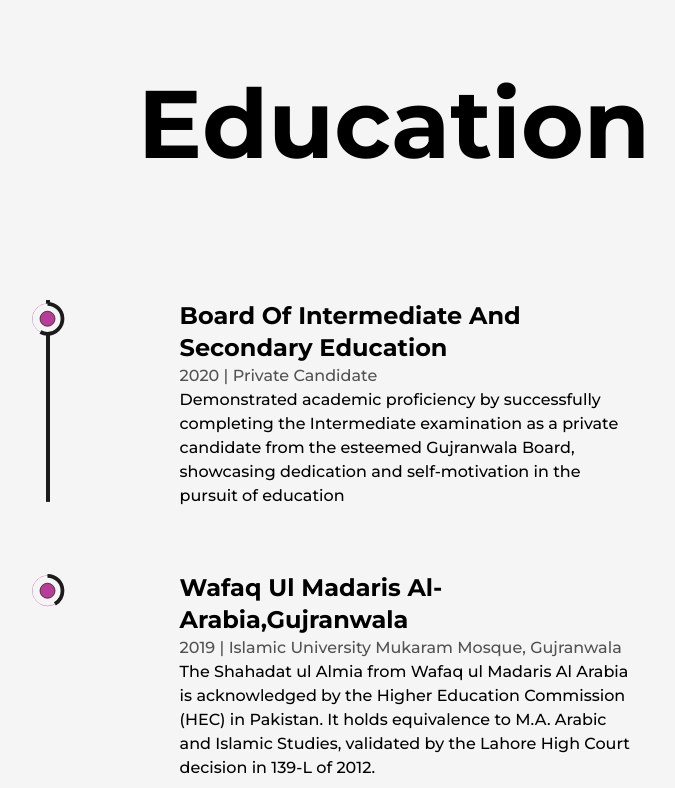
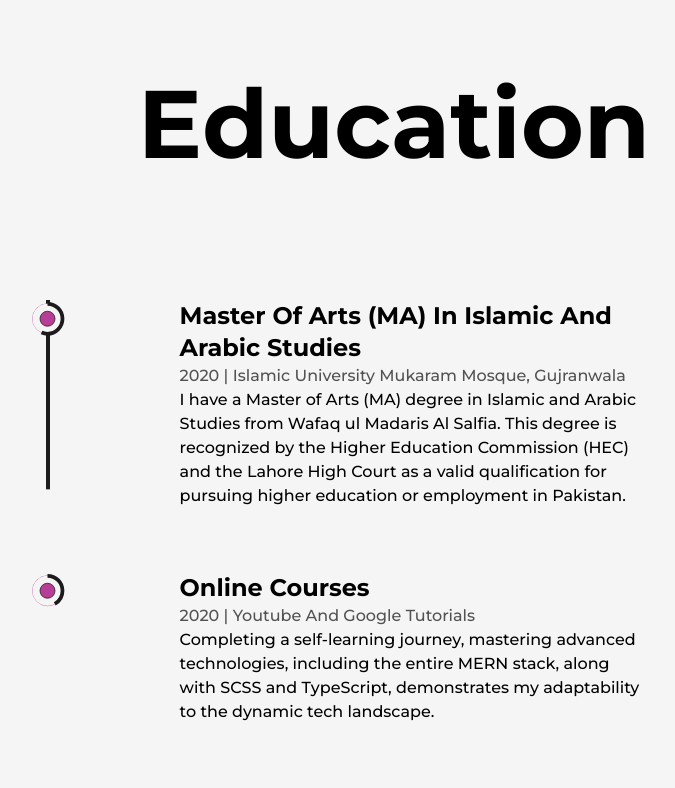
Before and after one commit to hamza-nafasat/my-portfolio-nextJs, a Next.js app: page /about in a window 1280 px wide. Shown: the part 2000-2788 px from the top of the page, without its empty margins (246-921 px from the left). Built offline with nearby package versions, Linux system fonts and the light colour scheme.

Commit message:
changing data

```diff
--- a/src/components/Globel/Text.js
+++ b/src/components/Globel/Text.js
@@ -13,7 +13,7 @@
 
 export const SIMPLEOVERVIEW = [
 	{ text: "Adapted Skills", num: 15 },
-	{ text: "Projects Completed", num: 13 },
+	{ text: "Projects Completed", num: 10 },
 	{ text: "Years Of Experience", num: 1 },
 ];
 // EDUCATION AND EXPERIENCES
@@ -55,22 +55,22 @@
 ];
 export const EDUCATIONLIST = [
 	{
-		type: "Board of Intermediate and Secondary Education",
+		type: "Master of Arts (MA) in Islamic and Arabic Studies",
 		time: "2020",
-		place: "Private Candidate",
-		info: "Demonstrated academic proficiency by successfully completing the Intermediate examination as a private candidate from the esteemed Gujranwala Board, showcasing dedication and self-motivation in the pursuit of education",
-	},
-	{
-		type: "Wafaq ul Madaris Al-Arabia,Gujranwala",
-		time: "2019",
 		place: "Islamic University Mukaram Mosque, Gujranwala",
-		info: "The Shahadat ul Almia from Wafaq ul Madaris Al Arabia is acknowledged by the Higher Education Commission (HEC) in Pakistan. It holds equivalence to M.A. Arabic and Islamic Studies, validated by the Lahore High Court decision in 139-L of 2012.",
+		info: "I have a Master of Arts (MA) degree in Islamic and Arabic Studies from Wafaq ul Madaris Al Salfia. This degree is recognized by the Higher Education Commission (HEC) and the Lahore High Court as a valid qualification for pursuing higher education or employment in Pakistan.",
 	},
 	{
 		type: "Online Courses",
 		time: "2020",
-		place: "Youtube or Google tutorials",
+		place: "Youtube and Google tutorials",
 		info: "Completing a self-learning journey, mastering advanced technologies, including the entire MERN stack, along with SCSS and TypeScript, demonstrates my adaptability to the dynamic tech landscape.",
+	},
+	{
+		type: "Intermediate Certificate",
+		time: "",
+		place: "Private Candidate",
+		info: "Demonstrated academic proficiency by successfully completing the Intermediate examination as a private candidate from the esteemed Gujranwala Board, showcasing dedication and self-motivation in the pursuit of education",
 	},
 ];
 // PROJECTS
@@ -81,7 +81,7 @@
 		title: "CodeNinja",
 		link: "https://codeninja-mern.vercel.app",
 		github: "https://github.com/hamzanafasat/codeninja-mern-frontend",
-		image: "https://res.cloudinary.com/hamzanafasat/image/upload/v1704068396/portfolio%20website/uwah9dcw4n3wnoudtc0i.jpg",
+		image: "https://res.cloudinary.com/hamzanafasat/image/upload/v1704931276/portfolio%20website/oubex0yjdrixwe4r80kt.png",
 		summery:
 			"Built a secure MERN course purchasing site with React, Chakra UI, MongoDB, Multer, Cloudinary, Chart.js, Toolkit, Razorpay for payments, and React Hot Toast for styling.",
 	},
@@ -92,20 +92,20 @@
 		title: "Barber Shop",
 		link: "https://barber-website-static.vercel.app",
 		github: "https://github.com/hamzanafasat/barber-website-static",
-		image: "https://res.cloudinary.com/hamzanafasat/image/upload/v1704068409/portfolio%20website/wcsealnghyrskxruyftq.jpg",
+		image: "https://res.cloudinary.com/hamzanafasat/image/upload/v1704931293/portfolio%20website/ktpo5zdvqogaetiqekce.png",
 	},
 	{
 		type: "Biginers React App",
 		title: "Todo List",
 		link: "https://biginer-todo-list.vercel.app",
 		github: "https://github.com/hamzanafasat/todo-list-reactjs",
-		image: "https://res.cloudinary.com/hamzanafasat/image/upload/v1704068409/portfolio%20website/wcsealnghyrskxruyftq.jpg",
+		image: "https://res.cloudinary.com/hamzanafasat/image/upload/v1704931285/portfolio%20website/cvfkif2fcjgntocsfupt.png",
 	},
 	{
 		type: "React Practice App",
 		title: "Bloging Website",
 		link: "https://blooging-webpage-react.vercel.app",
 		github: "https://github.com/hamzanafasat/blooging-webpage-react",
-		image: "https://res.cloudinary.com/hamzanafasat/image/upload/v1704068409/portfolio%20website/wcsealnghyrskxruyftq.jpg",
+		image: "https://res.cloudinary.com/hamzanafasat/image/upload/v1704931282/portfolio%20website/njv3vsdsvbt7c2qczoow.png",
 	},
 ];
```
